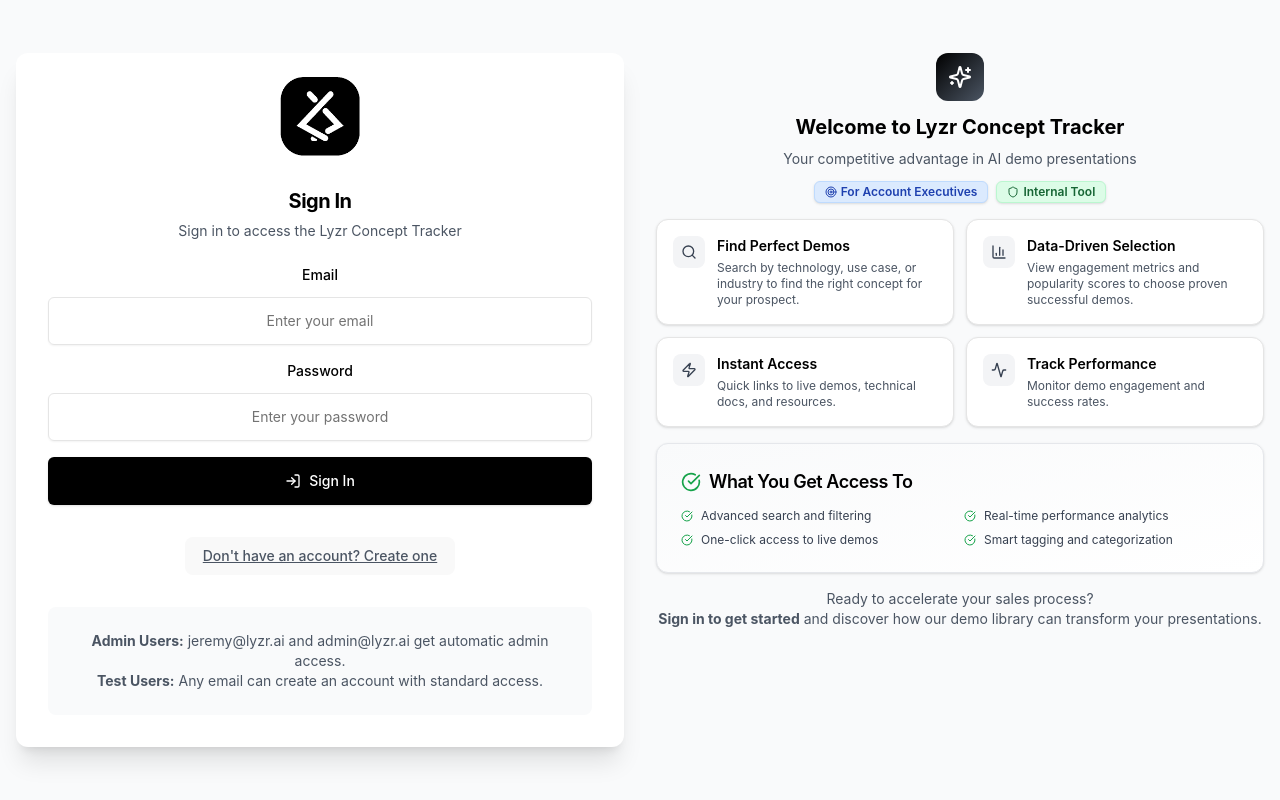
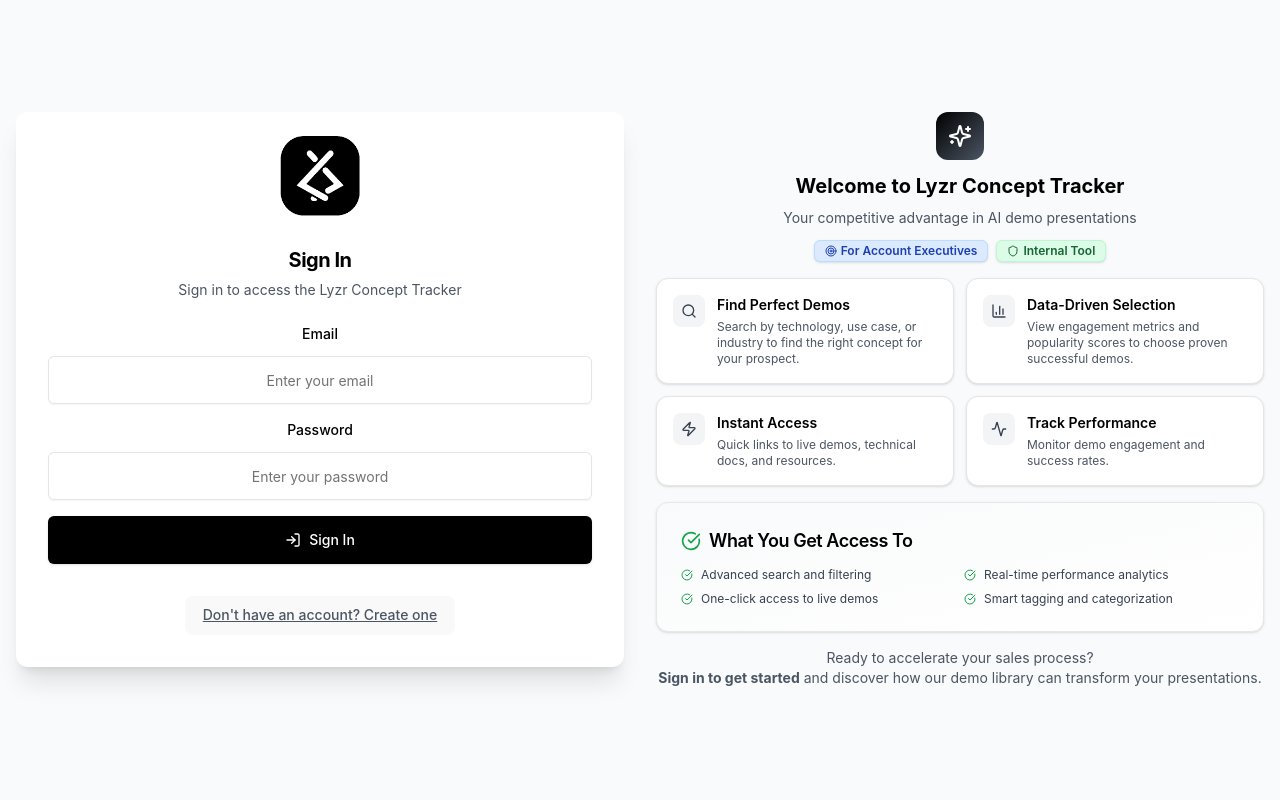
Before and after one commit to jeremyyuAWS/lyzr-concept-tracker, a React (Vite) app: page / in a window 1280 px wide. Built offline with nearby package versions, Linux system fonts and the light colour scheme; no server answers; the database is empty.

Commit message:
Remove admin users note from login screen

```diff
--- a/src/components/auth/LoginForm.tsx
+++ b/src/components/auth/LoginForm.tsx
@@ -180,13 +180,6 @@ export function LoginForm() {
                 </button>
               </div>
 
-              <div className="mt-8 p-6 bg-gray-50 rounded-lg">
-                <p className="text-sm text-gray-600 text-center">
-                  <strong>Admin Users:</strong> jeremy@lyzr.ai and admin@lyzr.ai get automatic admin access.
-                  <br />
-                  <strong>Test Users:</strong> Any email can create an account with standard access.
-                </p>
-              </div>
             </CardContent>
           </Card>
 
```
